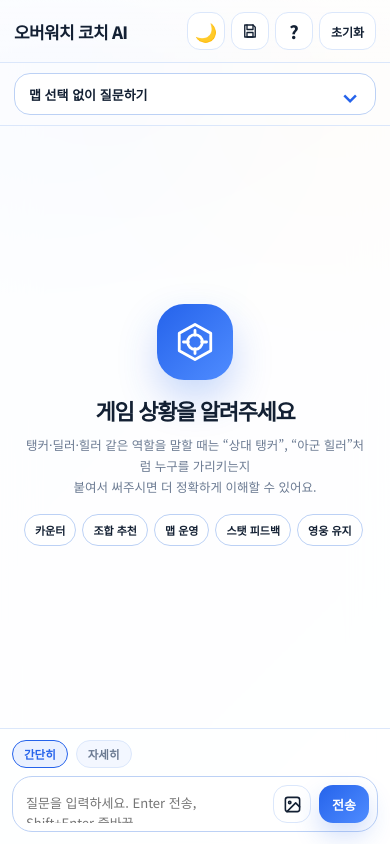
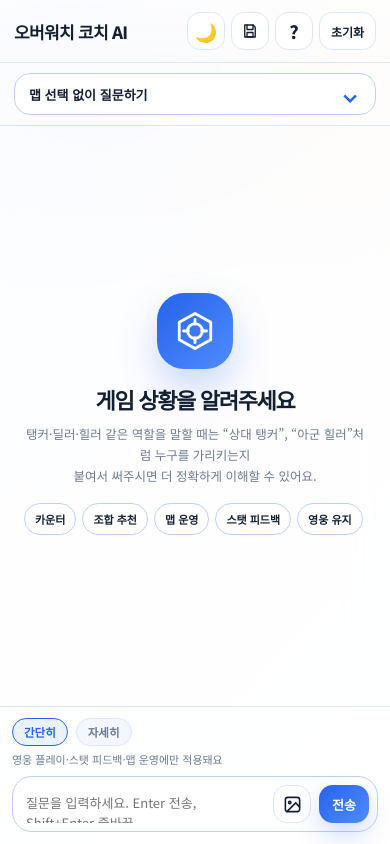
Before and after one commit to haedal-uni/overwatch, a Django app: page /chat/ in a window 390 px wide. Run offline with Django 5.2, Linux system fonts and the light colour scheme.

Commit message:
[add] 모바일 설명 추가 [#11]

```diff
--- a/chat/templates/chat.html
+++ b/chat/templates/chat.html
@@ -1274,11 +1274,16 @@
     }
 
     /* 어떤 질문에서 간단히/자세히가 실제로 갈리는지 안내 — 카드형 답변
-       (상성/추천 카드)은 목록이 같아서 스타일을 바꿔도 티가 안 난다. */
+       (상성/추천 카드)은 목록이 같아서 스타일을 바꿔도 티가 안 난다.
+       넓은 화면은 .full, 좁은 화면은 짧게 줄인 .compact를 보여준다. */
     .style-toggle-hint {
       font-size: 11.5px;
       color: var(--muted);
       line-height: 1.5;
+    }
+
+    .style-toggle-hint.compact {
+      display: none;
     }
 
     .style-toggle-label {
@@ -1644,8 +1649,18 @@
       }
 
       .style-toggle-label,
-      .style-toggle-hint {
+      .style-toggle-hint.full {
         display: none
+      }
+
+      /* 좁은 화면에서는 짧은 문구를 버튼 아래 줄에 전체 폭으로 보여준다
+         (.style-toggle이 flex-wrap: wrap). */
+      .style-toggle-hint.compact {
+        display: block;
+        flex-basis: 100%;
+        font-size: 11px;
+        line-height: 1.45;
+        margin-top: -2px;
       }
 
       .style-btn {
@@ -1848,7 +1863,8 @@
           <span class="style-toggle-label">답변 스타일</span>
           <button type="button" class="style-btn active" data-style="simple" title="인게임 중 빠르게 볼 핵심 요약">간단히</button>
           <button type="button" class="style-btn" data-style="detailed" title="복기·학습용 자세한 설명">자세히</button>
-          <span class="style-toggle-hint">영웅 플레이·스탯 피드백·맵 운영처럼 글로 답하는 질문에 적용돼요 (카운터·조합 추천 카드는 차이가 거의 없어요)</span>
+          <span class="style-toggle-hint full">영웅 플레이·스탯 피드백·맵 운영처럼 글로 답하는 질문에 적용돼요 (카운터·조합 추천 카드는 차이가 거의 없어요)</span>
+          <span class="style-toggle-hint compact">영웅 플레이·스탯 피드백·맵 운영에만 적용돼요</span>
         </div>
         <div class="input-box">
           <textarea id="userInput" rows="1" placeholder="질문을 입력하세요. Enter 전송, Shift+Enter 줄바꿈"></textarea>
--- a/chat/vision/scoreboard.py
+++ b/chat/vision/scoreboard.py
@@ -31,7 +31,8 @@ from chat.domain.prompts import stat_judgement_rules
 
 logger = logging.getLogger(__name__)
 
-# 인식 품질 문제 시 배포 없이 끄기 위한 킬 스위치(.env로 읽고 기본값은 켜짐).
+# 스탯창 분석 중 Gemini가 맡은 부분(숫자 인식 + 피드백 생성)만 켜고 끈다 —
+# 영웅/팀 인식(OpenCV)은 영향받지 않는다. .env로 읽고 기본값은 켜짐.
 # 꺼진 동안 수치 칸은 "확인 필요", 피드백은 고정 문구로 나간다.
 ENABLE_GEMINI_STATS_AND_FEEDBACK = os.getenv(
     "ENABLE_GEMINI_STATS_AND_FEEDBACK", "true"
@@ -2406,7 +2407,7 @@ def analyze_scoreboard_image(image_bytes: bytes, mime_type: str = "image/png", t
             team_feedback = team_future.result()
             personal_feedback = personal_future.result() if personal_future else None
     else:
-        # 킬 스위치가 꺼진 경우. 수치는 None으로 초기화돼 있어 표에는
+        # Gemini를 쓰지 않는 경우. 수치는 None으로 초기화돼 있어 표에는
         # "확인 필요"로 나간다.
         team_feedback = {
             "overview": "영웅 인식(OpenCV) 정확도 개선 작업 중이라 코치 피드백은 잠시 꺼둔 상태입니다.",
```
